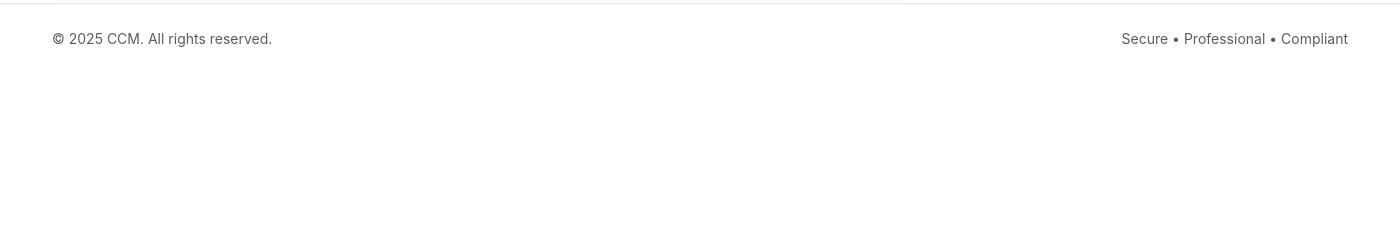
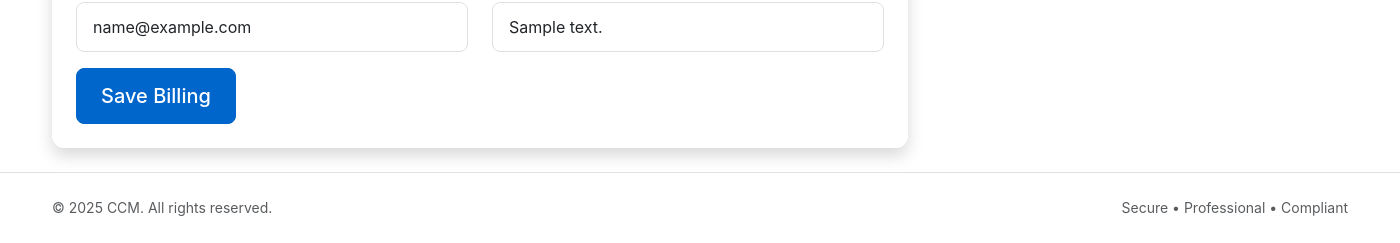
Before and after one commit to heighterses/cenaris, a Flask app: page /organization/settings in a window 1400 px wide. Shown: the part 879-1122 px from the top of the page. Before the commit the page ends 926 px from the top, so only its background shows below. Run offline with Flask 3, Linux system fonts and the light colour scheme; a user stored in the database is signed in; tables that the repository leaves empty hold one stand-in row (values such as "Sample post"); some libraries are stand-ins or nearby versions.

Commit message:
separated the billing sections

```diff
--- a/app/__init__.py
+++ b/app/__init__.py
@@ -112,7 +112,9 @@ def create_app(config_name=None):
     login_manager.login_view = 'auth.login'
     login_manager.login_message = 'Please sign in to access this page.'
     login_manager.login_message_category = 'info'
-    login_manager.session_protection = 'strong'  # Enhanced session protection
+    # Flask-Login's FlaskLoginClient (used in tests) only seeds _user_id/_fresh.
+    # With 'strong' protection, Flask-Login may invalidate those sessions.
+    login_manager.session_protection = 'basic' if app.config.get('TESTING') else 'strong'
     login_manager.refresh_view = 'auth.login'
     login_manager.needs_refresh_message = 'Please re-authenticate to access this page.'
     login_manager.needs_refresh_message_category = 'info'
--- a/app/main/forms.py
+++ b/app/main/forms.py
@@ -4,7 +4,9 @@ from wtforms import HiddenField, SelectField, StringField, SubmitField
 from wtforms.validators import DataRequired, Email, Length, Optional
 
 
-class OrganizationSettingsForm(FlaskForm):
+class OrganizationProfileSettingsForm(FlaskForm):
+    form_name = HiddenField(default='profile')
+
     name = StringField(
         'Organization Name',
         validators=[DataRequired(), Length(min=2, max=100)],
@@ -41,6 +43,26 @@ class OrganizationSettingsForm(FlaskForm):
         },
     )
 
+    logo = FileField(
+        'Organization Logo',
+        validators=[
+            FileAllowed(['png', 'jpg', 'jpeg', 'webp'], 'Logo must be a PNG/JPG/WEBP image.')
+        ],
+        render_kw={
+            'class': 'form-control form-control-lg',
+            'accept': '.png,.jpg,.jpeg,.webp'
+        },
+    )
+
+    submit = SubmitField(
+        'Save Profile',
+        render_kw={'class': 'btn btn-primary btn-lg'},
+    )
+
+
+class OrganizationBillingForm(FlaskForm):
+    form_name = HiddenField(default='billing')
+
     billing_email = StringField(
         'Billing Email',
         validators=[Optional(), Email(), Length(max=120)],
@@ -59,19 +81,8 @@ class OrganizationSettingsForm(FlaskForm):
         },
     )
 
-    logo = FileField(
-        'Organization Logo',
-        validators=[
-            FileAllowed(['png', 'jpg', 'jpeg', 'webp'], 'Logo must be a PNG/JPG/WEBP image.')
-        ],
-        render_kw={
-            'class': 'form-control form-control-lg',
-            'accept': '.png,.jpg,.jpeg,.webp'
-        },
-    )
-
     submit = SubmitField(
-        'Save Settings',
+        'Save Billing',
         render_kw={'class': 'btn btn-primary btn-lg'},
     )
 
--- a/app/main/routes.py
+++ b/app/main/routes.py
@@ -566,8 +566,7 @@ def ai_evidence():
 @login_required
 def organization_settings():
     from flask import abort, flash, make_response, request
-    from app.main.forms import OrganizationSettingsForm
-    from werkzeug.utils import secure_filename
+    from app.main.forms import OrganizationBillingForm, OrganizationProfileSettingsForm
     import uuid
 
     maybe = _require_org_admin()
@@ -582,50 +581,70 @@ def organization_settings():
     if not organization:
         abort(404)
 
-    form = OrganizationSettingsForm(obj=organization)
+    profile_form = OrganizationProfileSettingsForm(obj=organization)
+    billing_form = OrganizationBillingForm(obj=organization)
 
-    if form.validate_on_submit():
-        organization.name = form.name.data.strip()
-        organization.abn = (form.abn.data or '').strip() or None
-        organization.address = (form.address.data or '').strip() or None
-        organization.contact_email = (form.contact_email.data or '').strip().lower() or None
-        organization.billing_email = (form.billing_email.data or '').strip().lower() or None
-        organization.billing_address = (form.billing_address.data or '').strip() or None
+    if request.method == 'POST':
+        submitted = (request.form.get('form_name') or '').strip()
 
-        logo_file = form.logo.data
-        if logo_file and getattr(logo_file, 'filename', ''):
-            ext = (logo_file.filename.rsplit('.', 1)[-1] or '').lower()
-            safe_ext = ext if ext in {'png', 'jpg', 'jpeg', 'webp'} else 'png'
-            unique = uuid.uuid4().hex
-            blob_name = f"organizations/{organization.id}/branding/logo_{unique}.{safe_ext}"
-            content_type = getattr(logo_file, 'mimetype', None)
+        if submitted == 'profile':
+            if profile_form.validate_on_submit():
+                organization.name = profile_form.name.data.strip()
+                organization.abn = (profile_form.abn.data or '').strip() or None
+                organization.address = (profile_form.address.data or '').strip() or None
+                organization.contact_email = (profile_form.contact_email.data or '').strip().lower() or None
 
-            from app.services.azure_storage_service import azure_storage_service
-            data = logo_file.read()
-            if not azure_storage_service.upload_blob(blob_name, data, content_type=content_type):
-                flash('Logo upload failed. Check Azure Storage configuration.', 'error')
-                return render_template(
-                    'main/organization_settings.html',
-                    title='Organization Settings',
-                    form=form,
-                    organization=organization,
-                )
+                logo_file = profile_form.logo.data
+                if logo_file and getattr(logo_file, 'filename', ''):
+                    ext = (logo_file.filename.rsplit('.', 1)[-1] or '').lower()
+                    safe_ext = ext if ext in {'png', 'jpg', 'jpeg', 'webp'} else 'png'
+                    unique = uuid.uuid4().hex
+                    blob_name = f"organizations/{organization.id}/branding/logo_{unique}.{safe_ext}"
+                    content_type = getattr(logo_file, 'mimetype', None)
 
-            organization.logo_blob_name = blob_name
-            organization.logo_content_type = content_type
+                    from app.services.azure_storage_service import azure_storage_service
+                    data = logo_file.read()
+                    if not azure_storage_service.upload_blob(blob_name, data, content_type=content_type):
+                        flash('Logo upload failed. Check Azure Storage configuration.', 'error')
+                        return render_template(
+                            'main/organization_settings.html',
+                            title='Organization Settings',
+                            profile_form=profile_form,
+                            billing_form=billing_form,
+                            organization=organization,
+                        )
 
-        try:
-            db.session.commit()
-            flash('Organization settings saved.', 'success')
-            return redirect(url_for('main.organization_settings'))
-        except Exception:
-            db.session.rollback()
-            flash('Failed to save settings. Please try again.', 'error')
+                    organization.logo_blob_name = blob_name
+                    organization.logo_content_type = content_type
+
+                try:
+                    db.session.commit()
+                    flash('Organization profile saved.', 'success')
+                    return redirect(url_for('main.organization_settings'))
+                except Exception:
+                    db.session.rollback()
+                    flash('Failed to save organization profile. Please try again.', 'error')
+
+        elif submitted == 'billing':
+            if billing_form.validate_on_submit():
+                organization.billing_email = (billing_form.billing_email.data or '').strip().lower() or None
+                organization.billing_address = (billing_form.billing_address.data or '').strip() or None
+
+                try:
+                    db.session.commit()
+                    flash('Billing details saved.', 'success')
+                    return redirect(url_for('main.organization_settings'))
+                except Exception:
+                    db.session.rollback()
+                    flash('Failed to save billing details. Please try again.', 'error')
+        else:
+            flash('Invalid form submission.', 'error')
 
     return render_template(
         'main/organization_settings.html',
         title='Organization Settings',
-        form=form,
+        profile_form=profile_form,
+        billing_form=billing_form,
         organization=organization,
     )
 
--- a/app/templates/main/organization_settings.html
+++ b/app/templates/main/organization_settings.html
@@ -26,14 +26,14 @@
         </div>
         <div class="card-body p-4">
           <form method="POST" enctype="multipart/form-data" novalidate>
-            {{ form.hidden_tag() }}
+            {{ profile_form.hidden_tag() }}
 
             <div class="mb-3">
-              {{ form.name.label(class="form-label") }}
-              {{ form.name() }}
-              {% if form.name.errors %}
+              {{ profile_form.name.label(class="form-label") }}
+              {{ profile_form.name() }}
+              {% if profile_form.name.errors %}
                 <div class="invalid-feedback d-block">
-                  {% for error in form.name.errors %}
+                  {% for error in profile_form.name.errors %}
                     <small class="text-danger"><i class="bi bi-exclamation-circle me-1"></i>{{ error }}</small>
                   {% endfor %}
                 </div>
@@ -42,33 +42,64 @@
 
             <div class="row">
               <div class="col-md-6 mb-3">
-                {{ form.abn.label(class="form-label") }}
-                {{ form.abn() }}
+                {{ profile_form.abn.label(class="form-label") }}
+                {{ profile_form.abn() }}
               </div>
               <div class="col-md-6 mb-3">
-                {{ form.contact_email.label(class="form-label") }}
-                {{ form.contact_email() }}
+                {{ profile_form.contact_email.label(class="form-label") }}
+                {{ profile_form.contact_email() }}
               </div>
             </div>
 
+            <div class="mb-3">
+              {{ profile_form.address.label(class="form-label") }}
+              {{ profile_form.address() }}
+            </div>
+
+            <div class="mb-4">
+              {{ profile_form.logo.label(class="form-label") }}
+              {{ profile_form.logo() }}
+              <small class="text-body-secondary d-block mt-2">
+                Supported: PNG, JPG, WEBP.
+              </small>
+            </div>
+
+            <div class="d-grid d-md-flex gap-2">
+              {{ profile_form.submit() }}
+              <a href="{{ url_for('main.dashboard') }}" class="btn btn-outline-secondary btn-lg">Cancel</a>
+            </div>
+          </form>
+        </div>
+      </div>
+
+      <div class="card border-0 shadow-sm mt-4">
+        <div class="card-header bg-body-tertiary border-bottom">
+          <h5 class="card-title mb-0">
+            <i class="bi bi-receipt me-2 text-primary"></i>Billing
+          </h5>
+        </div>
+        <div class="card-body p-4">
+          <form method="POST" novalidate>
+            {{ billing_form.hidden_tag() }}
+
             <div class="row">
               <div class="col-md-6 mb-3">
-                {{ form.billing_email.label(class="form-label") }}
-                {{ form.billing_email() }}
-                {% if form.billing_email.errors %}
+                {{ billing_form.billing_email.label(class="form-label") }}
+                {{ billing_form.billing_email() }}
+                {% if billing_form.billing_email.errors %}
                   <div class="invalid-feedback d-block">
-                    {% for error in form.billing_email.errors %}
+                    {% for error in billing_form.billing_email.errors %}
                       <small class="text-danger"><i class="bi bi-exclamation-circle me-1"></i>{{ error }}</small>
                     {% endfor %}
                   </div>
                 {% endif %}
               </div>
               <div class="col-md-6 mb-3">
-                {{ form.billing_address.label(class="form-label") }}
-                {{ form.billing_address() }}
-                {% if form.billing_address.errors %}
+                {{ billing_form.billing_address.label(class="form-label") }}
+                {{ billing_form.billing_address() }}
+                {% if billing_form.billing_address.errors %}
                   <div class="invalid-feedback d-block">
-                    {% for error in form.billing_address.errors %}
+                    {% for error in billing_form.billing_address.errors %}
                       <small class="text-danger"><i class="bi bi-exclamation-circle me-1"></i>{{ error }}</small>
                     {% endfor %}
                   </div>
@@ -76,22 +107,8 @@
               </div>
             </div>
 
-            <div class="mb-3">
-              {{ form.address.label(class="form-label") }}
-              {{ form.address() }}
-            </div>
-
-            <div class="mb-4">
-              {{ form.logo.label(class="form-label") }}
-              {{ form.logo() }}
-              <small class="text-body-secondary d-block mt-2">
-                Supported: PNG, JPG, WEBP.
-              </small>
-            </div>
-
             <div class="d-grid d-md-flex gap-2">
-              {{ form.submit() }}
-              <a href="{{ url_for('main.dashboard') }}" class="btn btn-outline-secondary btn-lg">Cancel</a>
+              {{ billing_form.submit() }}
             </div>
           </form>
         </div>
```
Also changed, not shown: _smoke_org_settings.py (added, +217 -0 lines), config.py (+15 -0 lines).
